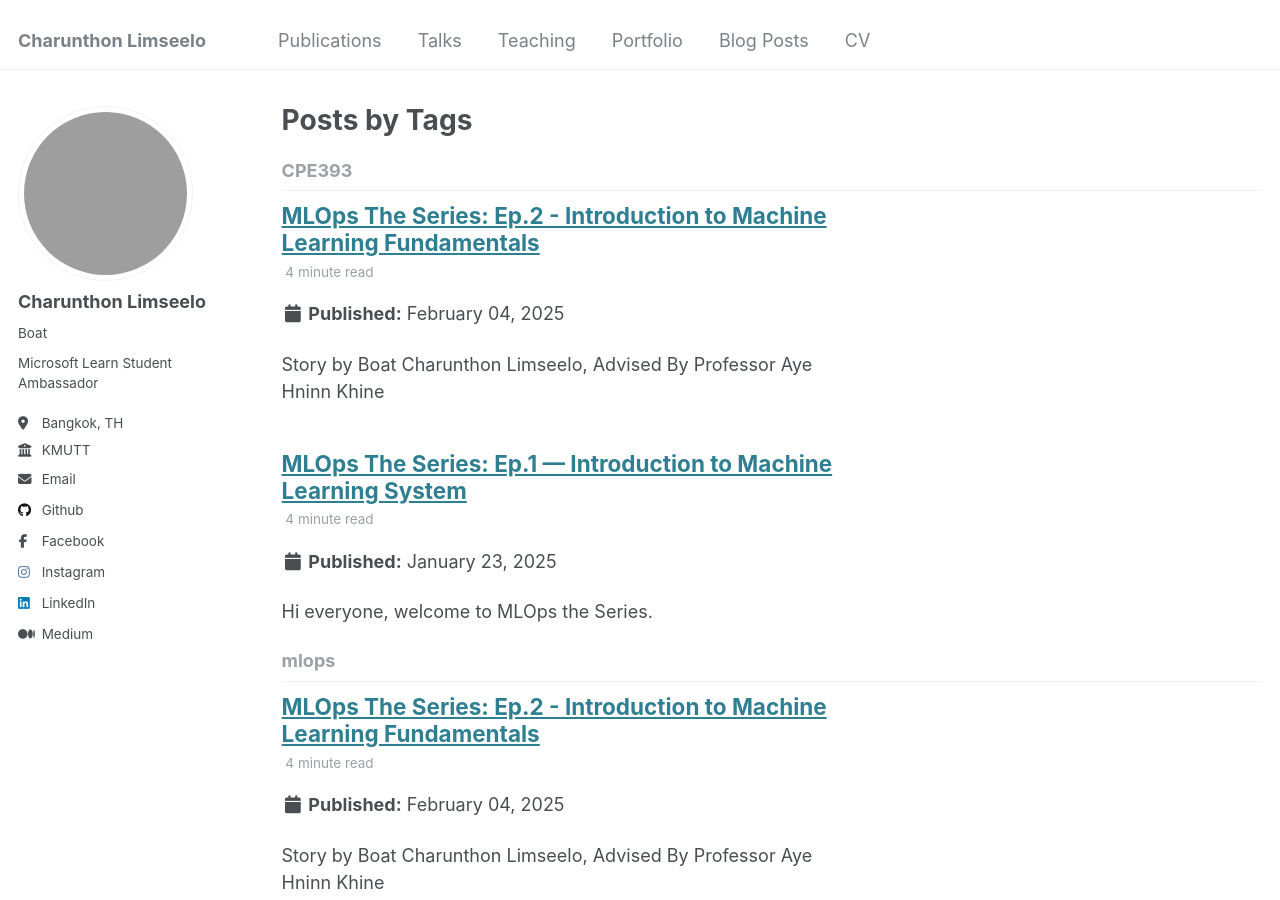
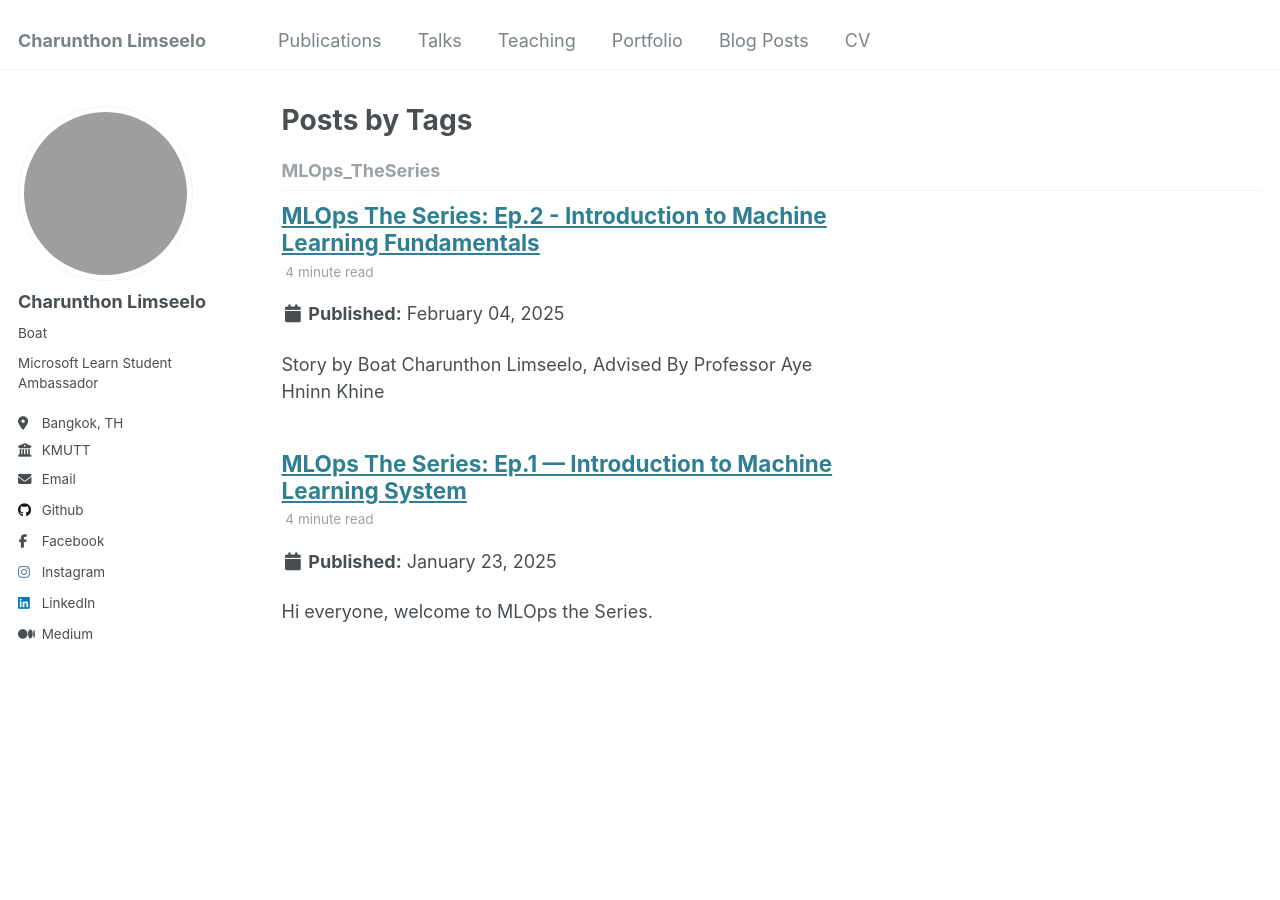
Before and after one commit to chrnthnkmutt/chrnthnkmutt.github.io, a Jekyll site: the page built from _pages/tag-archive.html, in a window 1280 px wide and 900 px high. Built offline with Jekyll 4.4.1, drawn with Linux system fonts in a browser that asks for light colours; grey boxes are pictures that could not be loaded.

Commit message:
edit tags

```diff
--- a/_posts/2025-01-23-mlops-ep-1.md
+++ b/_posts/2025-01-23-mlops-ep-1.md
@@ -3,8 +3,7 @@ title: 'MLOps The Series: Ep.1 — Introduction to Machine Learning System'
 date: 2025-01-23
 permalink: /posts/2025/01/mlops-ep-1/
 tags:
-  - mlops
-  - CPE393
+  - MLOps_TheSeries
 ---
 
 Hi everyone, welcome to MLOps the Series.
--- a/_posts/2025-02-04-mlops-ep-2.md
+++ b/_posts/2025-02-04-mlops-ep-2.md
@@ -3,8 +3,7 @@ title: 'MLOps The Series: Ep.2 - Introduction to Machine Learning Fundamentals'
 date: 2025-02-04
 permalink: /posts/2025/02/mlops-ep-2/
 tags:
-  - mlops
-  - CPE393
+  - MLOps_TheSeries
 ---
 
 Story by Boat Charunthon Limseelo, Advised By Professor Aye Hninn Khine
```
